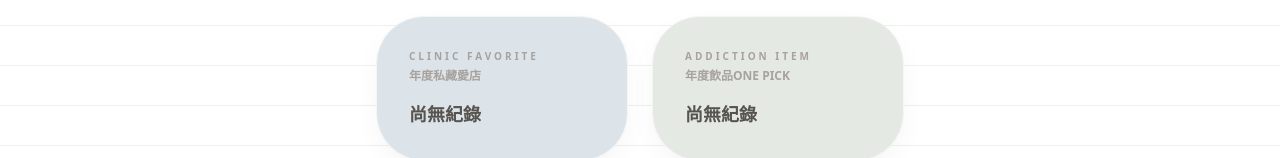
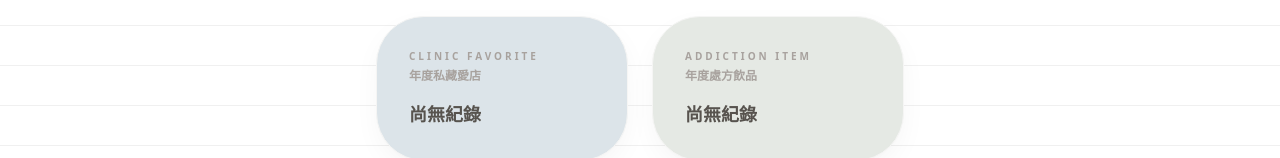
Before and after one commit to yichenn98/pro-drink-tracker, a React (Vite) app: page / in a window 1280 px wide. Shown: the part 1535-1693 px from the top of the page. Built offline with nearby package versions, Linux system fonts and the light colour scheme.

Commit message:
Update App.tsx

```diff
--- a/App.tsx
+++ b/App.tsx
@@ -410,7 +410,7 @@ const App: React.FC = () => {
 
   {/* 中文 */}
   <p className="text-xs font-bold text-stone-400 mt-1">
-    年度飲品ONE PICK
+    年度處方飲品
   </p>
 
   {/* 主要內容 */}
```
